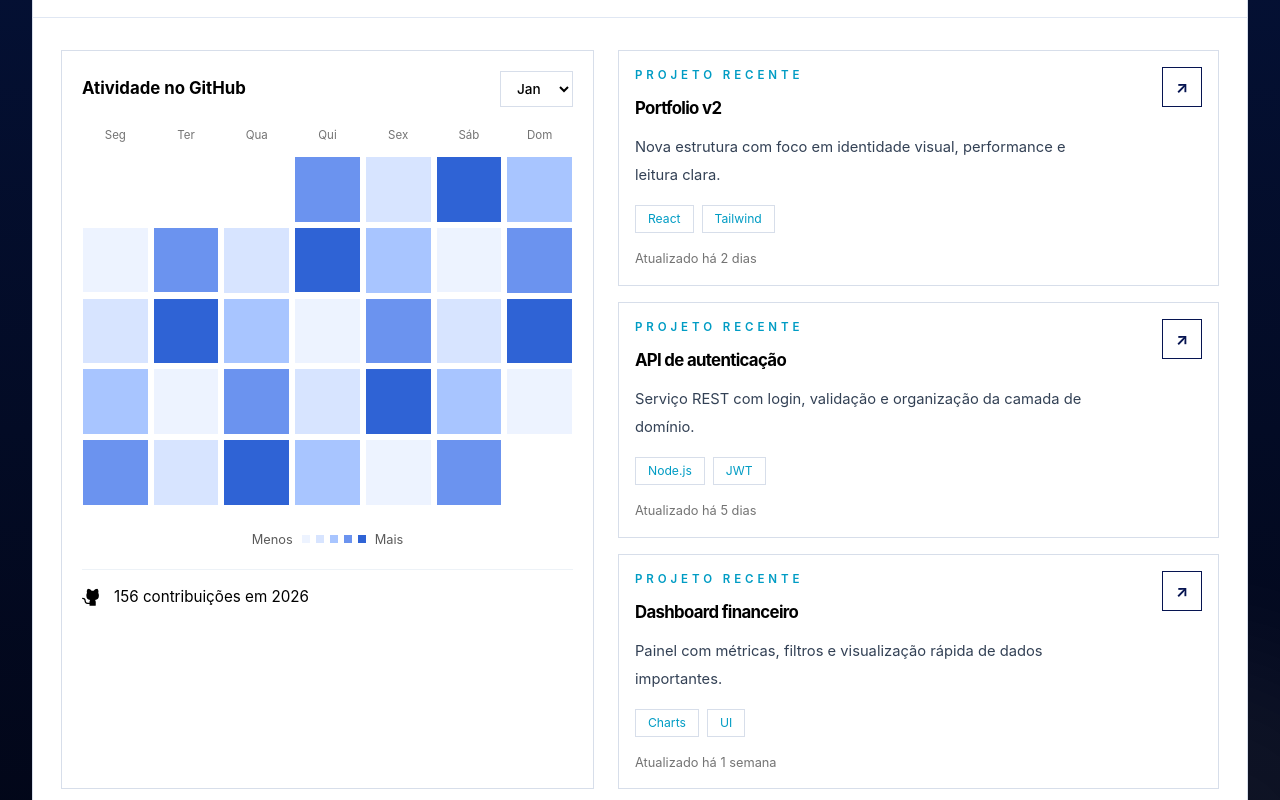
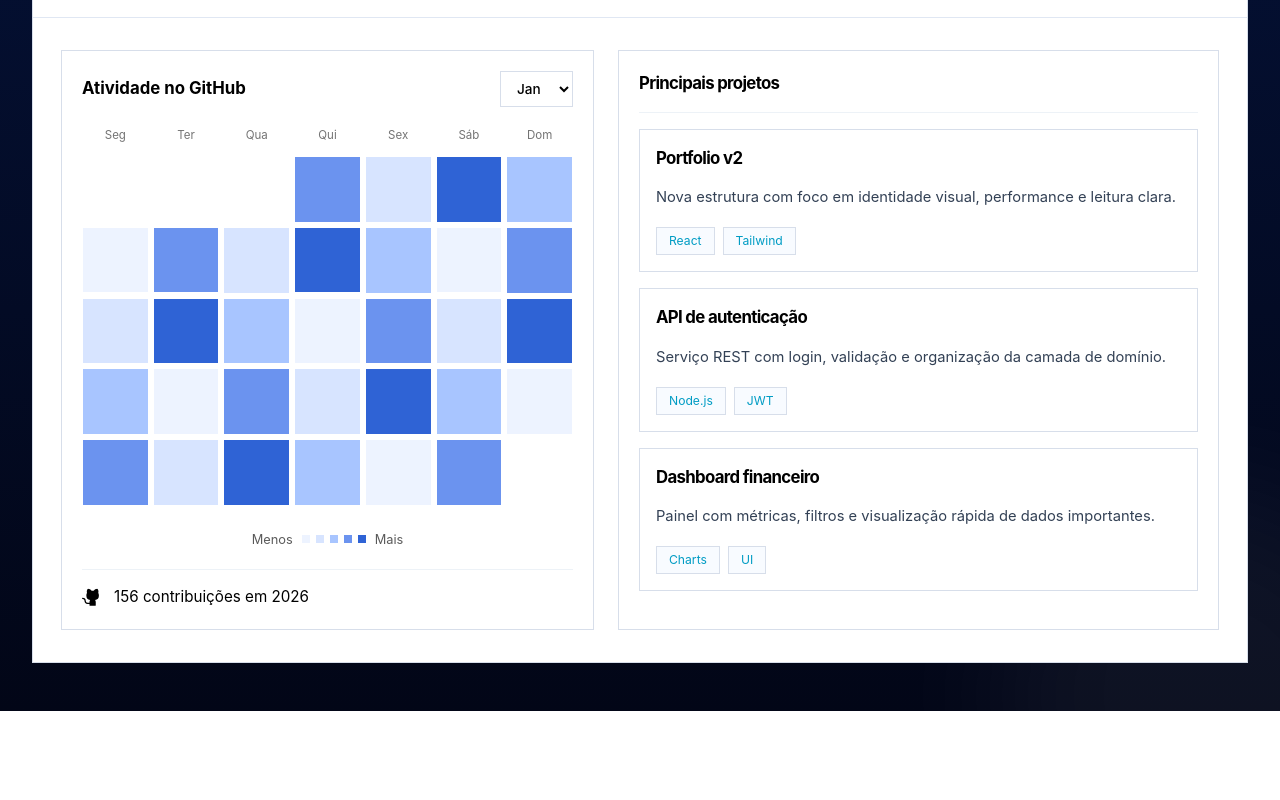
Before and after one commit to KauanProg/Kauan-Deyvid-Portfolio, a React (Vite) app: page / in a window 1280 px wide. Shown: the part 960-1760 px from the top of the page. Built offline with nearby package versions, Linux system fonts and the light colour scheme.

Commit message:
refactor: reorganize sections in App component and enhance project display in ProjectsSection

```diff
--- a/src/App.tsx
+++ b/src/App.tsx
@@ -8,10 +8,10 @@ function App() {
   return (
     <>
       <HeroSection />
+      <AboutMeSection />
+      <SoftSkillsSection />
       <ServicesSection />
       <ProjectsSection />
-      <AboutMeSection />
-      <SoftSkillsSection />
     </>
   )
 }
--- a/src/components/sections/hero-section.tsx
+++ b/src/components/sections/hero-section.tsx
@@ -89,21 +89,18 @@ const recentProjects = [
     description:
       "Nova estrutura com foco em identidade visual, performance e leitura clara.",
     tags: ["React", "Tailwind"],
-    updatedAt: "Atualizado há 2 dias",
   },
   {
     title: "API de autenticação",
     description:
       "Serviço REST com login, validação e organização da camada de domínio.",
     tags: ["Node.js", "JWT"],
-    updatedAt: "Atualizado há 5 dias",
   },
   {
     title: "Dashboard financeiro",
     description:
       "Painel com métricas, filtros e visualização rápida de dados importantes.",
     tags: ["Charts", "UI"],
-    updatedAt: "Atualizado há 1 semana",
   },
 ];
 const calendarYear = new Date().getFullYear();
@@ -431,32 +428,27 @@ const HeroSection = () => {
                 </div>
               </section>
 
-              <div className="grid gap-4">
+              <section className="border border-[#d7deea] bg-white p-4 sm:p-5">
+                <div className="flex items-end justify-between gap-4 border-b border-[#edf2f7] pb-4">
+                  <h3 className="text-[1rem] font-bold tracking-[-0.04em] text-black sm:text-[1.05rem]">
+                    Principais projetos
+                  </h3>
+                </div>
+
+                <div className="mt-4 grid gap-4">
                   {recentProjects.map((project) => (
                     <article
                       key={project.title}
-                    className="group border border-[#d7deea] bg-white p-4 transition hover:-translate-y-px hover:border-[#a8bdd3] hover:shadow-[0_16px_30px_rgba(6,20,81,0.06)]"
+                      className="group border border-[#d7deea] bg-white p-4 transition duration-300 hover:-translate-y-px hover:border-[#a8bdd3] hover:shadow-[0_16px_30px_rgba(6,20,81,0.06)]"
                     >
-                    <div className="flex items-start justify-between gap-4">
-                      <div>
-                        <p className="text-[0.72rem] font-semibold uppercase tracking-[0.34em] text-[#009CC4]">
-                          Projeto recente
-                        </p>
-                        <h3 className="mt-3 text-[1.05rem] font-bold tracking-[-0.04em] text-black">
+                      <div className="flex items-center justify-between gap-4">
+                        <h4 className="text-[1.05rem] font-bold tracking-[-0.04em] text-black">
                           {project.title}
-                        </h3>
+                        </h4>
+
                       </div>
 
-                      <a
-                        href="#projetos"
-                        className="grid h-10 w-10 shrink-0 place-items-center border border-[#061451] text-[#061451] transition group-hover:bg-[#061451] group-hover:text-white"
-                        aria-label={`Ver projeto ${project.title}`}
-                      >
-                        <span className="text-[1rem] font-bold">↗</span>
-                      </a>
-                    </div>
-
-                    <p className="mt-3 max-w-md text-[0.92rem] leading-7 text-[#334155]">
+                      <p className="mt-3 max-w-none text-[0.92rem] leading-7 text-[#334155]">
                         {project.description}
                       </p>
 
@@ -464,19 +456,16 @@ const HeroSection = () => {
                         {project.tags.map((tag) => (
                           <span
                             key={tag}
-                          className="border border-[#d7deea] px-3 py-1 text-[0.76rem] text-[#009CC4]"
+                            className="border border-[#d7deea] bg-[#f8fbff] px-3 py-1 text-[0.76rem] text-[#009CC4]"
                           >
                             {tag}
                           </span>
                         ))}
                       </div>
-
-                    <p className="mt-4 text-[0.8rem] text-black/55">
-                      {project.updatedAt}
-                    </p>
                     </article>
                   ))}
                 </div>
+              </section>
 
             </div>
 
--- a/src/components/sections/projects-section.tsx
+++ b/src/components/sections/projects-section.tsx
@@ -1,45 +1,45 @@
 import { ArrowSquareOut, GithubLogo } from "@phosphor-icons/react"
 
 type ProjectCard = {
-  number: string
   title: string
   description: string
   tags: string[]
   tone: "dark" | "light" | "blue" | "sand"
+  repoUrl: string
 }
 
 const projects: ProjectCard[] = [
   {
-    number: "01",
     title: "Landing Pages",
     description:
       "Landing pages com foco em clareza, conversao e identidade visual consistente para apresentar produtos e servicos.",
     tags: ["React", "Tailwind", "UI"],
     tone: "dark",
+    repoUrl: "#",
   },
   {
-    number: "02",
     title: "Sistemas Web",
     description:
       "Interfaces de operacao e gestao pensadas para fluxo simples, navegacao clara e manutencao mais facil.",
     tags: ["React", "APIs", "Fluxo"],
     tone: "light",
+    repoUrl: "#",
   },
   {
-    number: "03",
     title: "Dashboards",
     description:
       "Paineis com leitura rapida de dados, hierarquia visual definida e componentes prontos para crescimento.",
     tags: ["Charts", "Data", "Insights"],
     tone: "blue",
+    repoUrl: "#",
   },
   {
-    number: "04",
     title: "APIs REST",
     description:
       "Backends organizados para autenticacao, integracao e evolucao tecnica sem perder previsibilidade.",
     tags: ["Node.js", "REST", "Auth"],
     tone: "sand",
+    repoUrl: "#",
   },
 ]
 
@@ -85,9 +85,6 @@ function ProjectsSection() {
                 </div>
 
                 <div className="p-5 sm:p-6">
-                  <p className="text-[0.72rem] font-semibold uppercase tracking-[0.34em] text-[#009CC4]">
-                    {project.number}
-                  </p>
                   <h3 className="mt-3 text-[1.18rem] font-bold tracking-[-0.04em] text-black sm:text-[1.3rem]">
                     {project.title}
                   </h3>
@@ -107,10 +104,13 @@ function ProjectsSection() {
                   </div>
 
                   <a
-                    href="#contato"
-                    className="mt-5 inline-flex h-11 items-center justify-center border border-[#061451] px-4 text-[0.9rem] font-semibold text-[#061451] transition hover:bg-[#061451] hover:text-white"
+                    href={project.repoUrl}
+                    className="mt-5 inline-flex h-11 w-full items-center justify-center gap-2 border border-[#061451] px-4 text-[0.9rem] font-semibold text-[#061451] transition hover:bg-[#061451] hover:text-white"
+                    target="_blank"
+                    rel="noreferrer"
                   >
-                    Ver Projeto
+                    Ver repositório
+                    <ArrowSquareOut size={16} weight="bold" />
                   </a>
                 </div>
               </article>
```
Lines whose indentation alone changed are shown as unchanged.
